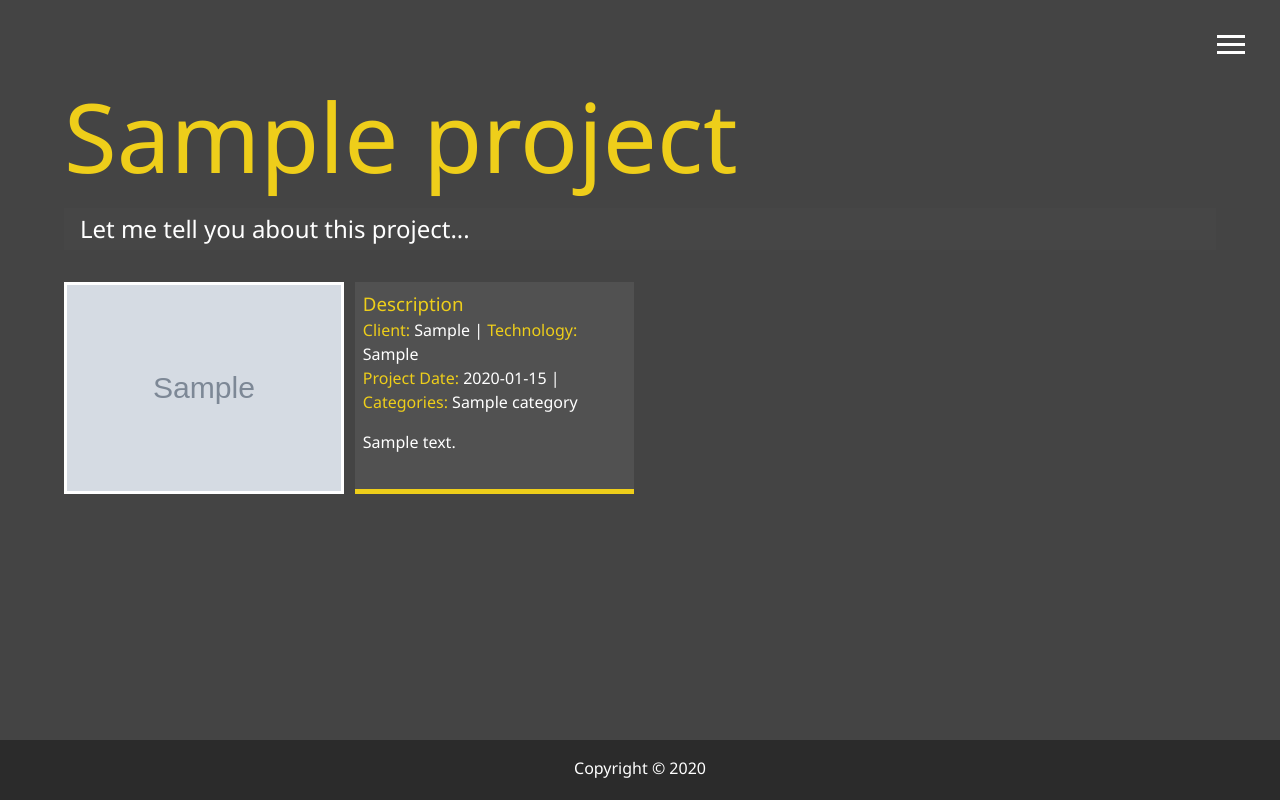
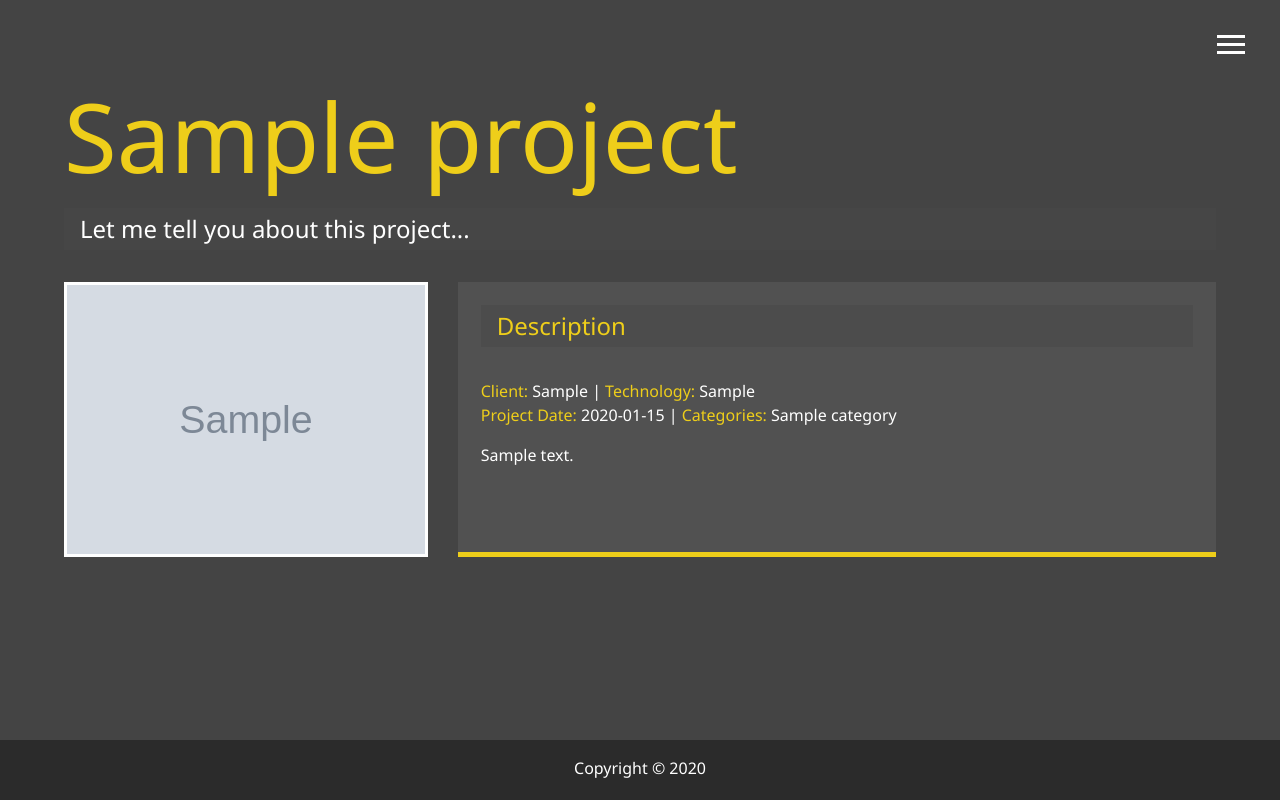
Before and after one commit to jaywongkot/modern-portfolio, a Django app: page /projects/1/ in a window 1280 px wide. Run offline with Django 3.2, Linux system fonts and the light colour scheme; tables that the repository leaves empty hold one stand-in row (values such as "Sample post"); grey boxes marked "Sample" are stand-in pictures; some libraries are stand-ins or nearby versions.

Commit message:
update style for project detail

```diff
--- a/portfolio/views.py
+++ b/portfolio/views.py
@@ -6,7 +6,7 @@ from .models import Project
 def project_list(request):
     projects = Project.objects.all().order_by('-pk')
 
-    paginator = Paginator(projects, 4) # 4 project in each page
+    paginator = Paginator(projects, 4) # 4 projects in each page
     page =request.GET.get('page')
     try:
         projects = paginator.page(page)
@@ -33,7 +33,7 @@ def project_detail(request, pk):
 def project_category(request, category):
     projects = Project.objects.filter(categories__name__contains=category).order_by('-pk')
 
-    paginator = Paginator(projects, 4) # 4 project in each page
+    paginator = Paginator(projects, 4) # 4 projects in each page
     page =request.GET.get('page')
     try:
         projects = paginator.page(page)
--- a/static/css/main.css
+++ b/static/css/main.css
@@ -332,6 +332,42 @@ main#home h1 {
   transition: all 0.5s ease-in-out;
 }
 
+.project-detail {
+  display: -ms-grid;
+  display: grid;
+  grid-gap: 30px;
+      grid-template-areas: "project-img description description";
+  -ms-grid-columns: (1fr)[3];
+      grid-template-columns: repeat(3, 1fr);
+}
+
+.project-detail .project-img {
+  -ms-grid-row: 1;
+  -ms-grid-column: 1;
+  grid-area: project-img;
+  margin: auto;
+  width: 100%;
+  border: 3px #ffffff solid;
+}
+
+.project-detail .project-img:hover {
+  opacity: 0.5;
+  border-color: #eece1a;
+  -webkit-transition: all 0.5s ease-in-out;
+  transition: all 0.5s ease-in-out;
+}
+
+.project-detail .description {
+  -ms-grid-row: 1;
+  -ms-grid-column: 2;
+  -ms-grid-column-span: 2;
+  grid-area: description;
+  padding: 50px;
+  background: #515151;
+  padding: 3%;
+  border-bottom: #eece1a 5px solid;
+}
+
 .posts {
   display: -ms-grid;
   display: grid;
@@ -420,16 +479,23 @@ main#home h1 {
 }
 
 @media screen and (min-width: 1171px) {
-  .projects {
+  .projects,
+  .posts {
     -ms-grid-columns: (1fr)[4];
         grid-template-columns: repeat(4, 1fr);
   }
 }
 
 @media screen and (min-width: 769px) and (max-width: 1170px) {
-  .projects {
+  .projects,
+  .posts {
     -ms-grid-columns: (1fr)[3];
         grid-template-columns: repeat(3, 1fr);
+  }
+  .project-detail {
+        grid-template-areas: "project-img description";
+    -ms-grid-columns: (1fr)[2];
+        grid-template-columns: repeat(2, 1fr);
   }
 }
 
--- a/templates/blog.html
+++ b/templates/blog.html
@@ -67,14 +67,14 @@
       </div>
       {% endfor %}
     </div>
-    <div>
+    <div class="boxes">
       <!-- Adding paginator to the blog page -->
       {% if posts.has_other_pages %}
         {% if posts.has_previous %}
-          <a href="?page={{ posts.previous_page_number }}">&laquo; PREV </a>
+          <a class="btn-prev" href="?page={{ posts.previous_page_number }}">&laquo; PREV </a>
         {% endif %}
         {% if posts.has_next %}
-          <a href="?page={{ posts.next_page_number }}">NEXT &raquo;</a>
+          <a class="btn-next" href="?page={{ posts.next_page_number }}">NEXT &raquo;</a>
         {% endif %}
       {% endif %}
     </div>
--- a/templates/blog_category.html
+++ b/templates/blog_category.html
@@ -49,12 +49,12 @@
       <span class="text-secondary">{{ category | title}}</span>
     </h1>
     <h2 class="sm-heading">
-      My articles by category
+      My {{category | title }} Articles
     </h2>
     <div class="posts">
       {% for post in posts %}
       <div class="post-list">
-        <h2><a href="{% url 'blog' %}" class="text-secondary">{{ post.title }}</a></h2>
+        <h2><a href="{% url 'blog_detail' post.pk %}" class="text-secondary">{{ post.title }}</a></h2>
         <small>
           {{ post.author }} |&nbsp;
           {{ post.created_on.date }} |&nbsp;
--- a/templates/portfolio.html
+++ b/templates/portfolio.html
@@ -66,14 +66,14 @@
       </div>
       {% endfor %}
     </div>
-    <div>
+    <div class="boxes">
       <!-- Adding a paginator to the portfolio page -->
       {% if projects.has_other_pages %}
         {% if projects.has_previous %}
-        <a href="?page={{ projects.previous_page_number }}">&laquo; PREV </a>
+        <a class="btn-prev" href="?page={{ projects.previous_page_number }}">&laquo; PREV </a>
         {% endif %}
         {% if projects.has_next %}
-        <a href="?page={{ projects.next_page_number }}"> NEXT &raquo;</a>
+        <a class="btn-next" href="?page={{ projects.next_page_number }}"> NEXT &raquo;</a>
         {% endif %}
       {% endif %}
     </div>
--- a/templates/project_detail.html
+++ b/templates/project_detail.html
@@ -53,11 +53,11 @@
       <h2 class="sm-heading">
         Let me tell you about this project...
       </h2>
-      <div class="projects about-info">
-        <img src="{{ project.image.url }}" alt="{{ project.title }}">
+      <div class="project-detail">
+        <img class="project-img" src="{{ project.image.url }}" alt="{{ project.title }}">
 
-        <div class="job work">
-          <h3 class="text-secondary">Description</h3>
+        <div class="description">
+          <h2 class="sm-heading text-secondary">Description</h2>
           <div>
             <span class="text-secondary">Client:</span> {{ project.client }} |
             <span class="text-secondary">Technology:</span> {{ project.technology }}
```
Also changed, not shown: other parts of static/css/main.css (+40 -5 lines), templates/blog_detail.html (+9 -9 lines), templates/project_category.html (+4 -4 lines).
